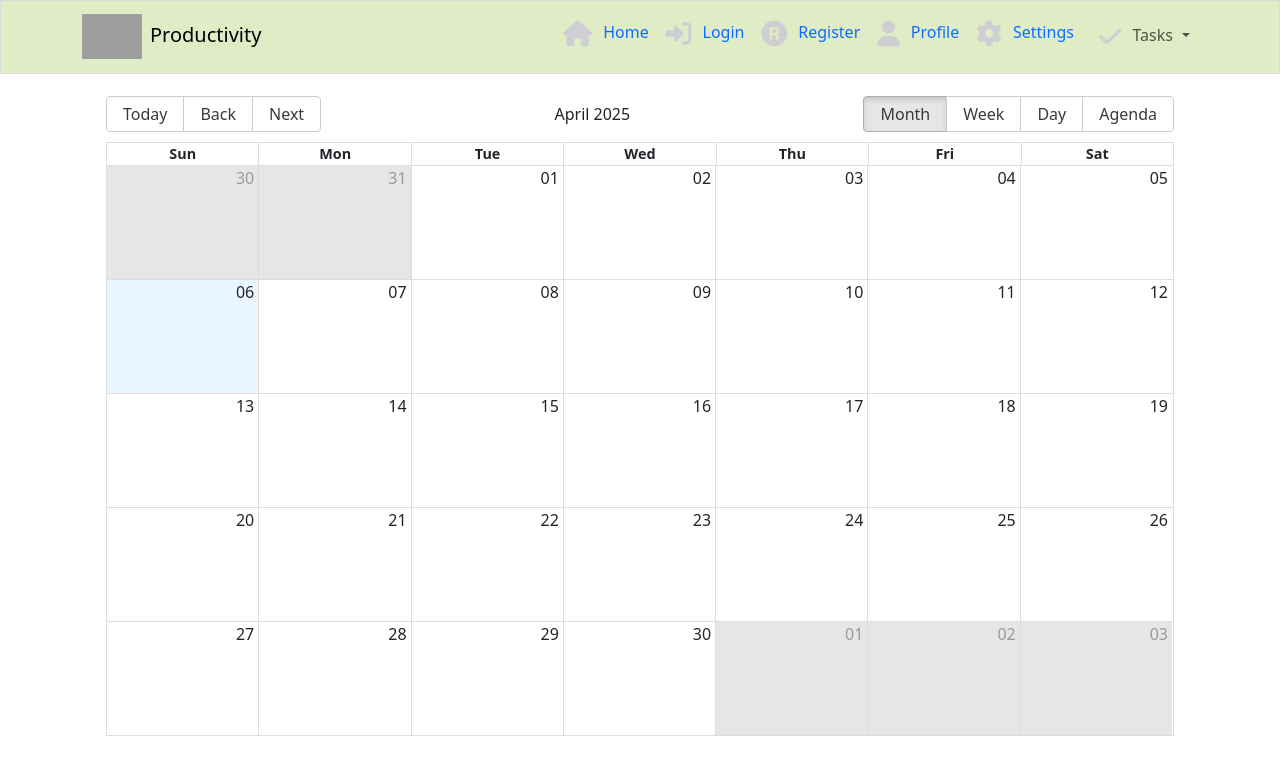
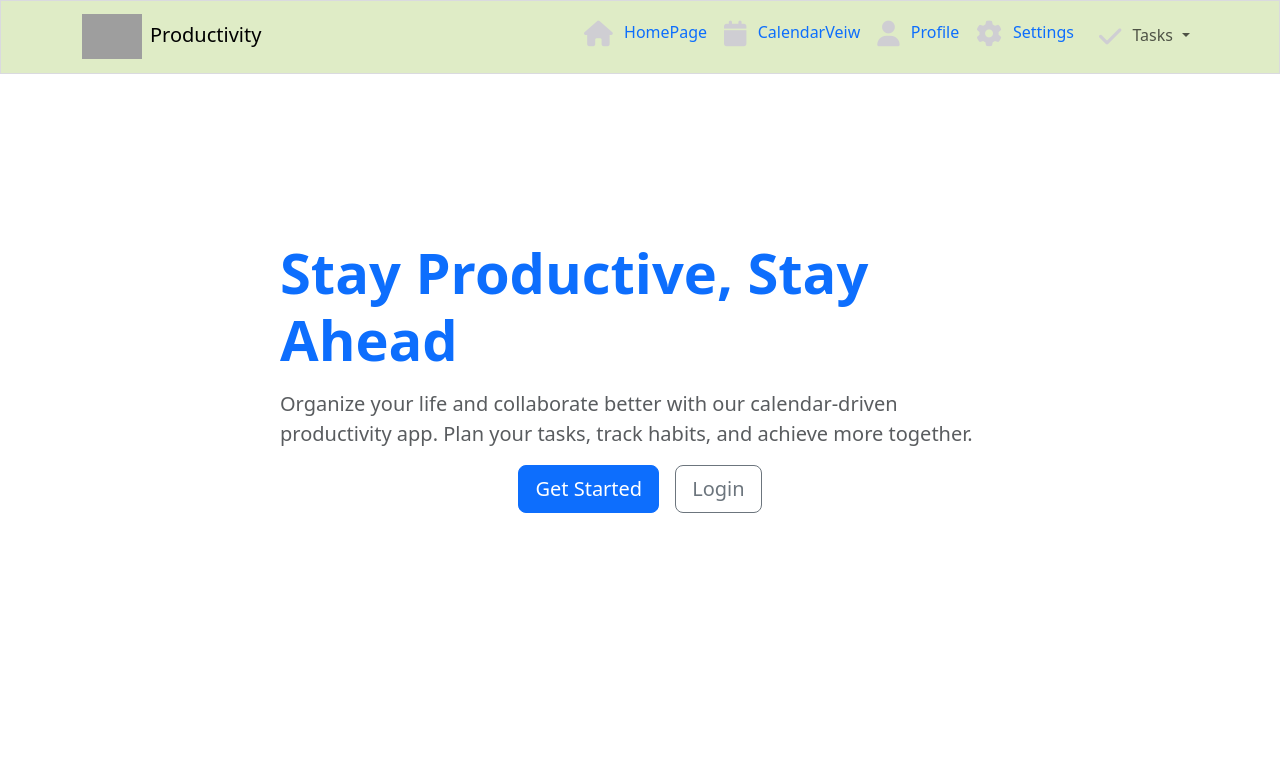
Before and after one commit to yohannes2025/pp5_productivity_app_frontend, a React (Create React App) app: page / in a window 1280 px wide. Shown: the top 774 px of the page. Built offline with nearby package versions, Linux system fonts and the light colour scheme; grey boxes are pictures that could not be loaded.

Commit message:
Create HomePage and update NavBar

```diff
--- a/package.json
+++ b/package.json
@@ -10,6 +10,7 @@
     "bootstrap": "^5.3.5",
     "date-fns": "^2.30.0",
     "flatted": "^3.3.3",
+    "framer-motion": "^12.6.5",
     "jwt-decode": "^3.1.2",
     "moment": "^2.30.1",
     "react": "^19.1.0",
--- a/src/App.js
+++ b/src/App.js
@@ -12,8 +12,9 @@ import Profile from "./components/Profile"; // Import the Profile component
 import CreateTask from "./components/CreateTask"; // Import the CreateTask component
 import EditTask from "./components/EditTask"; // Import the EditTask component
 import TaskList from "./components/TaskList"; // Import the TaskList component
-import Home from "./components/Home";
+import HomePage from "./components/HomePage";
 import "react-datepicker/dist/react-datepicker.css";
+import CalendarVeiw from "./components/CalendarView";
 
 function App() {
   return (
@@ -21,9 +22,10 @@ function App() {
       <NavBar />
       <Container className={styles.container}>
         <Routes>
-          <Route path="/" element={<Home />} />
+          <Route path="/" element={<HomePage />} />
           <Route path="/login" element={<Login />} />
           <Route path="/register" element={<Register />} />
+          <Route path="/calendarView" element={<CalendarVeiw />} />
           <Route path="/profile" element={<Profile />} />
           <Route path="/settings" element={<Settings />} />
           <Route path="/createtask" element={<CreateTask />} />
--- a/src/components/Home.js
+++ b/src/components/CalendarView.js
@@ -8,7 +8,7 @@ import { Container, Row, Col } from "react-bootstrap";
 
 const localizer = momentLocalizer(moment);
 
-const Home = () => {
+const CalendarView = () => {
   const [events, setEvents] = useState([]);
   const [view, setView] = useState("month");
 
@@ -65,4 +65,4 @@ const Home = () => {
   );
 };
 
-export default Home;
+export default CalendarView;
--- /dev/null
+++ b/src/components/HomePage.js
@@ -0,0 +1,43 @@
+// Home.js
+
+import React from "react";
+import { Container, Row, Col, Button } from "react-bootstrap";
+import { Link } from "react-router-dom";
+
+const HomePage = () => {
+  return (
+    <Container
+      className="d-flex justify-content-center align-items-center"
+      style={{ minHeight: "100vh" }}
+    >
+      <div>
+        <Row className="justify-content-center mb-5">
+          <Col md={10} lg={8}>
+            <h1 className="display-4 fw-bold text-primary">
+              Stay Productive, Stay Ahead
+            </h1>
+            <p className="lead text-muted mt-3">
+              Organize your life and collaborate better with our calendar-driven
+              productivity app. Plan your tasks, track habits, and achieve more
+              together.
+            </p>
+            <div className="d-flex justify-content-center gap-3 mt-3">
+              <Link to="/register">
+                <Button variant="primary" size="lg">
+                  Get Started
+                </Button>
+              </Link>
+              <Link to="/login">
+                <Button variant="outline-secondary" size="lg">
+                  Login
+                </Button>
+              </Link>
+            </div>
+          </Col>
+        </Row>
+      </div>
+    </Container>
+  );
+};
+
+export default HomePage;
--- a/src/components/NavBar.js
+++ b/src/components/NavBar.js
@@ -1,175 +1,4 @@
-// //src/components/NavBar.js
-// import React from "react";
-// import { NavLink } from "react-router-dom";
-// import { Navbar, Container, Nav, NavDropdown } from "react-bootstrap";
-// import logo from "../assets/logo.ico";
-// import styles from "../styles/NavBar.module.css";
-
-// function NavBar() {
-//   return (
-//     <Navbar expand="md" fixed="top" className={styles.NavBar}>
-//       <Container>
-//         {/* Logo aligned left */}
-//         <Navbar.Brand className="me-auto">
-//           <img src={logo} alt="logo" height="45" className="me-2" />
-//           Productivity
-//         </Navbar.Brand>
-
-//         <Navbar.Toggle aria-controls="navbarScroll" />
-//         <Navbar.Collapse id="navbarScroll">
-//           {/* Nav aligned right */}
-//           <Nav className="ms-auto my-2 my-lg-0" navbarScroll>
-//             <NavLink exact="true" to="/" className={styles.NavLink}>
-//               <i className="fa-solid fa-house"></i> Home
-//             </NavLink>
-//             <NavLink exact="true" to="/Login" className={styles.NavLink}>
-//               <i className="fa-solid fa-right-to-bracket"></i> Login
-//             </NavLink>
-//             <NavLink exact="true" to="/Register" className={styles.NavLink}>
-//               <i className="fa-solid fa-registered"></i> Register
-//             </NavLink>
-//             <NavLink exact="true" to="/profile" className={styles.NavLink}>
-//               <i className="fa-solid fa-user"></i> Profile
-//             </NavLink>
-//             <NavLink exact="true" to="/settings" className={styles.NavLink}>
-//               <i className="fa-solid fa-user"></i> Settings
-//             </NavLink>
-//             <NavDropdown
-//               title={
-//                 <span className={styles.NavLink}>
-//                   <i className="fa-solid fa-check"></i> Tasks
-//                 </span>
-//               }
-//               id="navbarScrollingDropdown"
-//               className={styles.NavDropdown}
-//             >
-//               <NavDropdown.Item as="div">
-//                 <NavLink
-//                   exact="true"
-//                   to="/CreateTask"
-//                   className={styles.NavLink}
-//                 >
-//                   <i className="fa-solid fa-file-pen"></i> Create Task
-//                 </NavLink>
-//               </NavDropdown.Item>
-//               <NavDropdown.Item as="div">
-//                 <NavLink exact="true" to="/EditTask" className={styles.NavLink}>
-//                   <i className="fa-solid fa-file-pen"></i> Edit Task
-//                 </NavLink>
-//               </NavDropdown.Item>
-//               <NavDropdown.Item as="div">
-//                 <NavLink exact="true" to="/tasklist" className={styles.NavLink}>
-//                   <i className="fa-solid fa-list-check"></i> Task List
-//                 </NavLink>
-//               </NavDropdown.Item>
-//             </NavDropdown>
-//           </Nav>
-//         </Navbar.Collapse>
-//       </Container>
-//     </Navbar>
-//   );
-// }
-
-// export default NavBar;
-
-// import React, { useState } from "react";
-// import { NavLink, useLocation } from "react-router-dom";
-// import { Navbar, Container, Nav, NavDropdown } from "react-bootstrap";
-// import logo from "../assets/logo.ico";
-// import styles from "../styles/NavBar.module.css";
-
-// function NavBar() {
-//   // Using a state to manage selected link
-//   const [selected, setSelected] = useState(false);
-
-//   const location = useLocation(); // Hook to get the current route
-
-//   // This effect runs when the pathname changes
-//   React.useEffect(() => {
-//     setSelected(true);
-//   }, [location.pathname]);
-
-//   return (
-//     <>
-//       <Navbar expand="md" fixed="top" className={styles.NavBar}>
-//         <Container>
-//           {/* Logo aligned left */}
-//           <Navbar.Brand className="me-auto">
-//             <img src={logo} alt="logo" height="45" className="me-2" />
-//             Productivity
-//           </Navbar.Brand>
-
-//           <Navbar.Toggle aria-controls="navbarScroll" />
-//           <Navbar.Collapse id="navbarScroll">
-//             {/* Nav aligned right */}
-//             <Nav className="ms-auto my-2 my-lg-0" navbarScroll>
-//               <NavLink exact="true" to="/" className={styles.NavLink}>
-//                 <i className="fa-solid fa-house"></i> Home
-//               </NavLink>
-//               <NavLink exact="true" to="/Login" className={styles.NavLink}>
-//                 <i className="fa-solid fa-right-to-bracket"></i> Login
-//               </NavLink>
-//               <NavLink exact="true" to="/Register" className={styles.NavLink}>
-//                 <i className="fa-solid fa-registered"></i> Register
-//               </NavLink>
-//               <NavLink exact="true" to="/profile" className={styles.NavLink}>
-//                 <i className="fa-solid fa-user"></i> Profile
-//               </NavLink>
-//               <NavLink exact="true" to="/settings" className={styles.NavLink}>
-//                 <i className="fa-solid fa-user"></i> Settings
-//               </NavLink>
-//               <NavDropdown
-//                 title={
-//                   <span className={styles.NavLink}>
-//                     <i className="fa-solid fa-check"></i> Tasks
-//                   </span>
-//                 }
-//                 id="navbarScrollingDropdown"
-//                 className={styles.NavDropdown}
-//               >
-//                 <NavDropdown.Item as="div">
-//                   <NavLink
-//                     exact="true"
-//                     to="/CreateTask"
-//                     className={styles.NavLink}
-//                   >
-//                     <i className="fa-solid fa-file-pen"></i> Create Task
-//                   </NavLink>
-//                 </NavDropdown.Item>
-//                 <NavDropdown.Item as="div">
-//                   <NavLink
-//                     exact="true"
-//                     to="/EditTask"
-//                     className={styles.NavLink}
-//                   >
-//                     <i className="fa-solid fa-file-pen"></i> Edit Task
-//                   </NavLink>
-//                 </NavDropdown.Item>
-//                 <NavDropdown.Item as="div">
-//                   <NavLink
-//                     exact="true"
-//                     to="/tasklist"
-//                     className={styles.NavLink}
-//                   >
-//                     <i className="fa-solid fa-list-check"></i> Task List
-//                   </NavLink>
-//                 </NavDropdown.Item>
-//               </NavDropdown>
-//             </Nav>
-//           </Navbar.Collapse>
-//         </Container>
-//       </Navbar>
-
-//       {/* Add mainBody class based on selected link state */}
-//       <div className={selected ? styles.mainBody : ""}>
-//         {/* The rest of your main content */}
-//       </div>
-//     </>
-//   );
-// }
-
-// export default NavBar;
-
+//NavBar.js
 import React, { useState, useEffect } from "react";
 import { NavLink, useLocation } from "react-router-dom";
 import { Navbar, Container, Nav, NavDropdown } from "react-bootstrap";
@@ -214,23 +43,15 @@ function NavBar() {
                 className={styles.NavLink}
                 onClick={handleNavClick}
               >
-                <i className="fa-solid fa-house"></i> Home
+                <i className="fa-solid fa-house"></i> HomePage
               </NavLink>
               <NavLink
                 exact="true"
-                to="/Login"
+                to="/CalendarView"
                 className={styles.NavLink}
                 onClick={handleNavClick}
               >
-                <i className="fa-solid fa-right-to-bracket"></i> Login
-              </NavLink>
-              <NavLink
-                exact="true"
-                to="/Register"
-                className={styles.NavLink}
-                onClick={handleNavClick}
-              >
-                <i className="fa-solid fa-registered"></i> Register
+                <i class="fa-solid fa-calendar"></i> CalendarVeiw
               </NavLink>
               <NavLink
                 exact="true"
@@ -292,7 +113,7 @@ function NavBar() {
       </Navbar>
 
       <div className={selected ? styles.mainBody : ""}>
-        {/* The rest of your main content */}
+        {/* The rest of the main content */}
       </div>
     </>
   );
```
Also changed, not shown: src/styles/Home.module.css (added), 1 other file (tests, documents, lock files or other folders).
